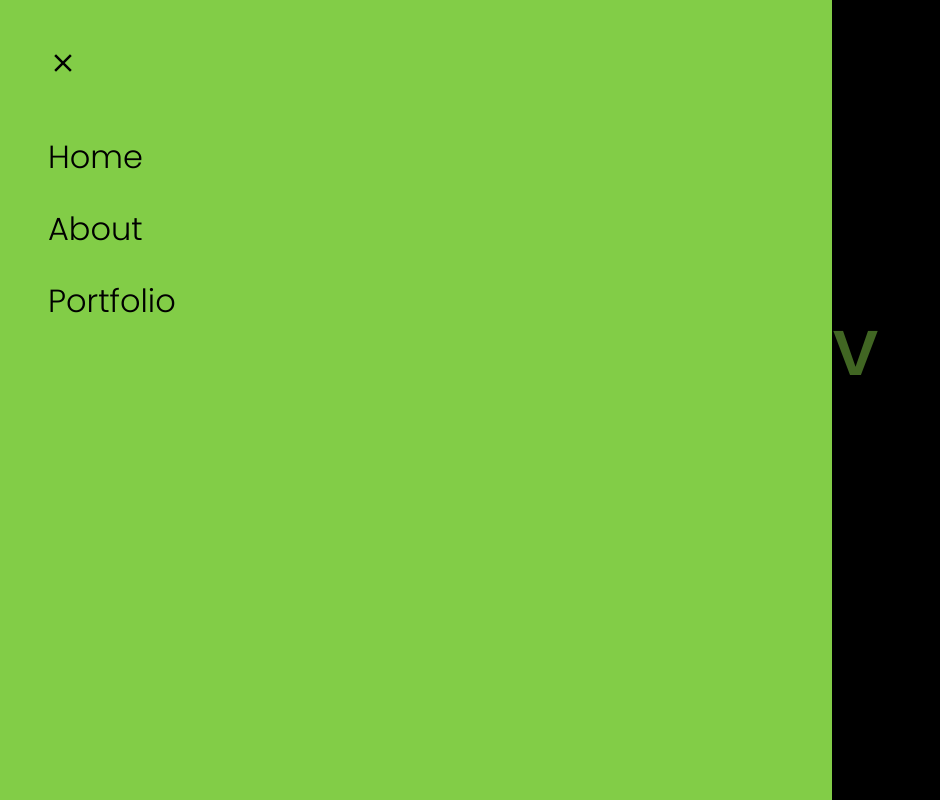
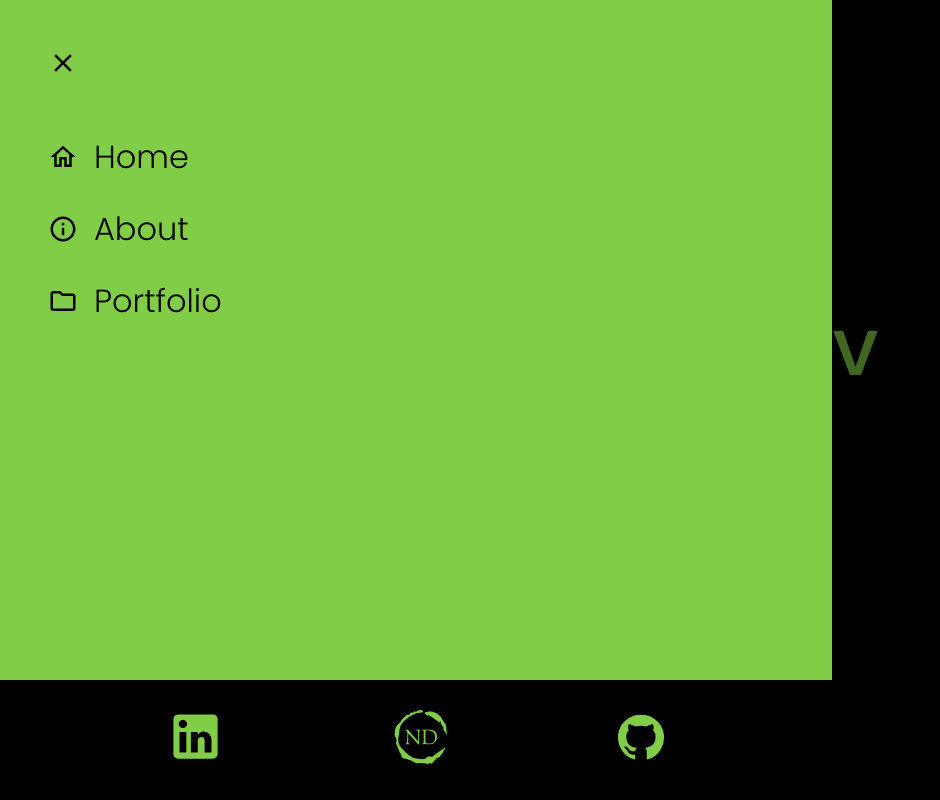
Before and after one commit to NDraganov/nedyalko-draganov, a Next.js app: page / in a window 1280 px wide. Both pictures are taken after a click on the icon 133 px from the left and 48 px from the top of the page. Shown: the top 800 px of the page, without its empty margins (0-940 px from the left). Built offline with nearby package versions, Linux system fonts and the light colour scheme.

Commit message:
Add icons, footer and styles to sidebar

```diff
--- a/components/navigation/navigation-brand.jsx
+++ b/components/navigation/navigation-brand.jsx
@@ -1,7 +1,7 @@
 import Image from "next/image";
 import Link from "next/link";
 
-const NavigationBrand = () => {
+const NavigationBrand = ({ onClick }) => {
   return (
     <Link href="/" title="Home page">
       {/* Logo create by Logo.com, crafted by me */}
@@ -11,6 +11,7 @@ const NavigationBrand = () => {
         priority={true}
         width={60}
         height={60}
+        onClick={onClick}
       />
     </Link>
   );
--- a/components/navigation/sidebar.jsx
+++ b/components/navigation/sidebar.jsx
@@ -1,26 +1,50 @@
 import Link from "next/link";
-import CloseIcon from "@mui/icons-material/Close";
+import {
+  Close,
+  HomeOutlined,
+  InfoOutlined,
+  FolderOutlined,
+  LinkedIn,
+  GitHub,
+} from "@mui/icons-material";
 
 import classes from "./sidebar.module.css";
+import NavigationBrand from "./navigation-brand";
 
 const Sidebar = ({ style, click }) => {
+  const linkedHref = "https://www.linkedin.com/in/nedyalko-draganov-12958a235/";
+  const gitHref = "https://github.com/NDraganov";
   return (
     <div className={style}>
       <div className={classes.sidebar}>
-        <CloseIcon sx={{ fontSize: 30 }} onClick={click} />
+        <div className={classes.svg}>
+          <Close sx={{ fontSize: 30 }} onClick={click} />
+        </div>
         <nav>
           <ul>
             <Link href="/" title="Home page" onClick={click}>
+              <HomeOutlined sx={{ fontSize: 30 }} />
               Home
             </Link>
             <Link href="/about" title="About page" onClick={click}>
+              <InfoOutlined sx={{ fontSize: 30 }} />
               About
             </Link>
             <Link href="/portfolio" title="Portfolio page" onClick={click}>
+              <FolderOutlined sx={{ fontSize: 30 }} />
               Portfolio
             </Link>
           </ul>
         </nav>
+        <div className={classes.footer}>
+          <Link href={linkedHref} title="LinkedIn" target="_blank">
+            <LinkedIn sx={{ fontSize: 59 }} />
+          </Link>
+          <NavigationBrand onClick={click} />
+          <Link href={gitHref} title="GitHub" target="_blank">
+            <GitHub sx={{ fontSize: 50 }} />
+          </Link>
+        </div>
       </div>
       <div className={classes.background}></div>
     </div>
--- a/components/navigation/sidebar.module.css
+++ b/components/navigation/sidebar.module.css
@@ -6,17 +6,19 @@
   width: 65%;
   min-height: 100vh;
   background-color: var(--dark-green);
-  padding: 3rem 0 0 3rem;
   z-index: 2;
   animation-name: slide;
   animation-duration: 0.7s;
 }
-.sidebar svg {
+.sidebar .svg {
+  padding: 3rem 0 0 3rem;
+}
+.sidebar .svg svg {
   color: var(--dark-black);
   animation-name: slide-rotate;
   animation-duration: 1s;
 }
-.sidebar svg:hover {
+.sidebar .svg svg:hover {
   cursor: pointer;
   color: var(--light-grey);
   animation-name: rotate;
@@ -26,9 +28,12 @@
   display: grid;
   gap: 1.5rem;
   list-style: none;
-  padding-top: 3rem;
+  padding: 3rem 0 0 3rem;
 }
-.sidebar a {
+.sidebar nav ul a {
+  display: flex;
+  align-items: center;
+  gap: 1rem;
   color: var(--dark-black);
   font-size: 2rem;
   font-weight: 300;
@@ -36,8 +41,25 @@
   animation-name: slide-links;
   animation-duration: 1s;
 }
-.sidebar a:hover {
+.sidebar nav ul a:hover {
   color: var(--light-grey);
+}
+.sidebar .footer {
+  position: fixed;
+  top: 85%;
+  bottom: 0;
+  left: 0;
+  right: 35%;
+  display: flex;
+  align-items: center;
+  justify-content: space-evenly;
+  background-color: var(--dark-black);
+}
+.sidebar .footer svg {
+  color: var(--dark-green);
+}
+.sidebar .footer svg:hover {
+  color: var(--neon-green);
 }
 .background {
   position: fixed;
```
